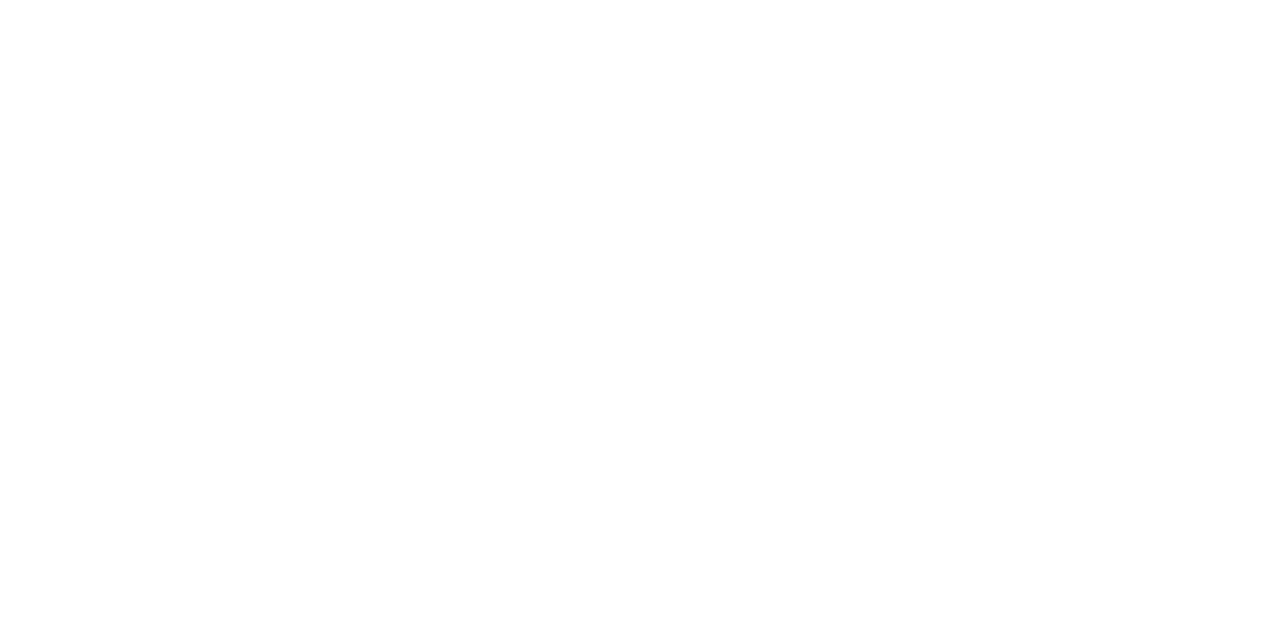
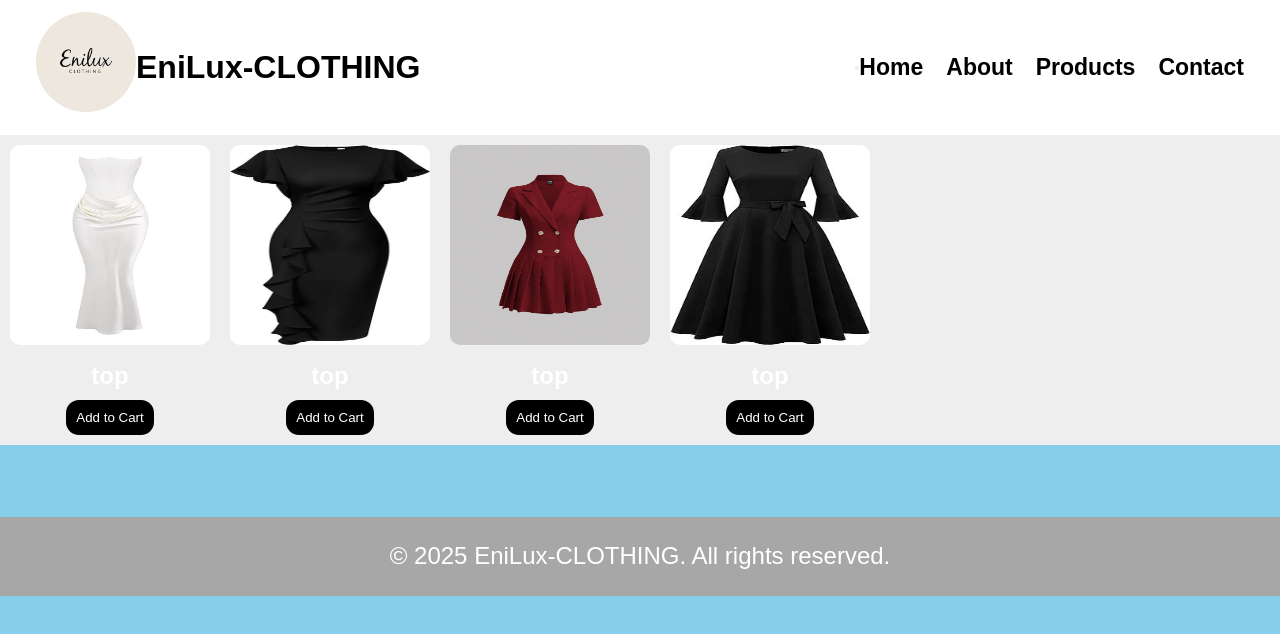
Before and after one commit to Ayotwix01/project-cloth, a plain HTML site: page attire.html in a window 1280 px wide. Drawn offline with Linux system fonts and the light colour scheme.

Commit message:
New commit

```diff
--- a/attire.html
+++ b/attire.html
@@ -0,0 +1,56 @@
+<!DOCTYPE html>
+<html lang="en">
+ <head>
+   <meta charset="UTF-8" />
+   <meta name="viewport" content="width=device-width, initial-scale=1.0" />
+   <title>Design a website for any industry of your choice</title>
+   <link rel="stylesheet" href="style.css" />
+ </head>
+ <body>
+   <header>
+    <div class="logo">
+      <img src="img/photo_2025-08-01_10-50-34.jpg" alt="clothing logo">
+    </div>
+     <h1>EniLux-CLOTHING</h1>
+     <nav>
+       <button id="menu-toggle"></button>
+       <ul id="nav-links">
+         <li><a href="home.html">Home</a></li>
+         <li><a href="about.html">About</a></li>
+         <li><a href="services.html">Products</a></li>
+         <li><a href="contact.html">Contact</a></li>
+       </ul>
+     </nav>
+   </header>
+
+   <section class="attire">
+      <div class="product-item">
+         <img src="img/photo_18_2025-08-07_11-26-22.jpg" alt="shirt">
+         <h4>top</h4>
+         <button>Add to Cart</button>
+      </div>
+       <div class="product-item">
+         <img src="img/photo_19_2025-08-07_11-26-22.jpg" alt="shirt">
+         <h4>top</h4>
+         <button>Add to Cart</button>
+       </div>
+       <div class="product-item">
+         <img src="img/photo_20_2025-08-07_11-26-22.jpg" alt="shirt">
+         <h4>top</h4>
+         <button>Add to Cart</button>
+       </div>
+        <div class="product-item">
+         <img src="img/photo_21_2025-08-07_11-26-22.jpg" alt="shirt">
+         <h4>top</h4>
+         <button>Add to Cart</button>
+        </div>
+
+   </section>
+
+   <footer>
+     <p>&copy; 2025 EniLux-CLOTHING. All rights reserved.</p>
+   </footer>
+
+   <script src="script.js"></script>
+  </body>
+</html>
--- a/style.css
+++ b/style.css
@@ -166,6 +166,24 @@
     margin-right: 20px;
   }
 
+  .home-text h2{
+    color: #000000;
+  }
+
+  .home-text h1{
+    color: #444;
+  }
+
+  .home-text p{
+    font-family:'Times New Roman', Times, serif;
+    color: #0d7fac;
+  }
+
+  .home-text blockquote{
+    font-family:'Times New Roman', Times, serif;
+    color: #0d7fac;
+  }
+
   #shop-button {
     font-size: 20px;
     margin-top: 1em;
@@ -182,9 +200,14 @@
     text-decoration: none;
   }
 
+  #shop-button a:hover{
+    text-decoration: underline;
+    background-color: #444;
+    color: #ccc;
+  }
+
   #shop-button:hover{
     text-decoration: underline;
-    color: white;
     background-color: #444;
   }
 
@@ -358,3 +381,10 @@
   .product-item button:hover{
     background-color: #444;
   }
+
+  .attire{
+    background-color: #eee;
+    display: flex;
+    flex-wrap: wrap;
+    justify-content: flex-start;
+  }
```
Also changed, not shown: casual.html (+3 -0 lines), contact.html (+5 -1 lines), services.html (+1 -1 lines).
